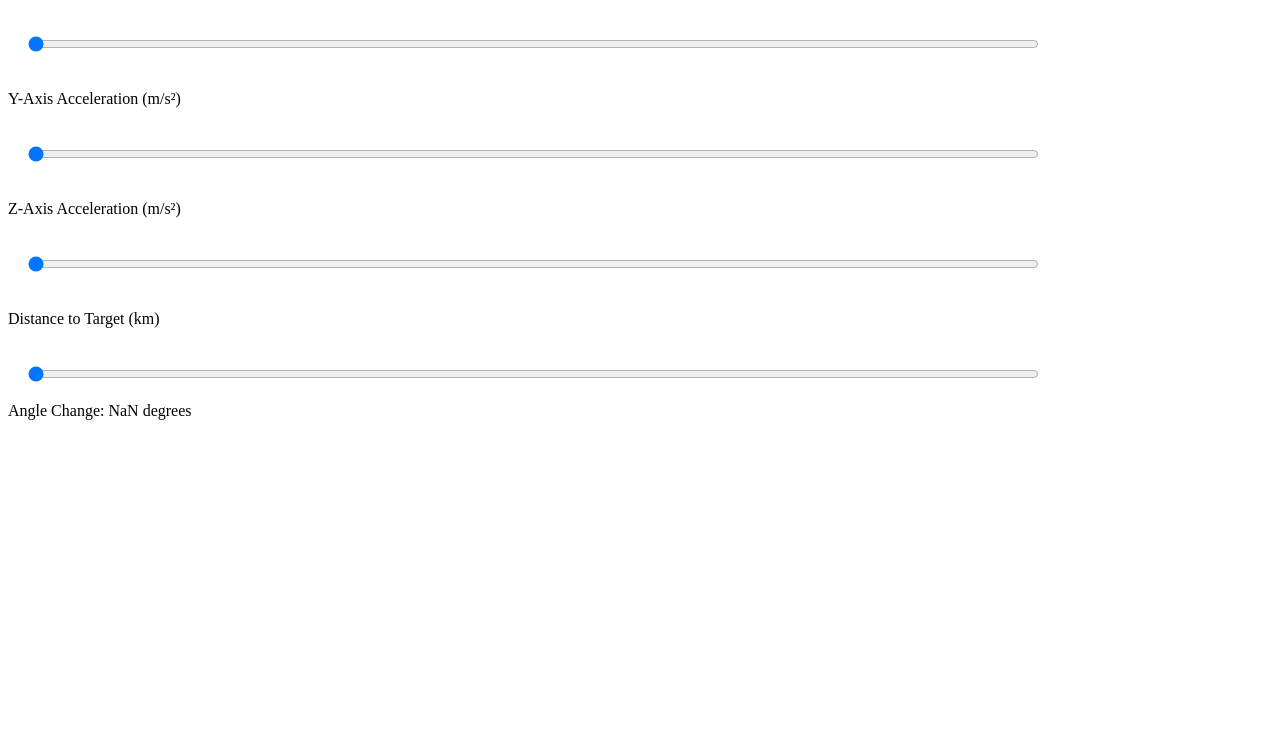
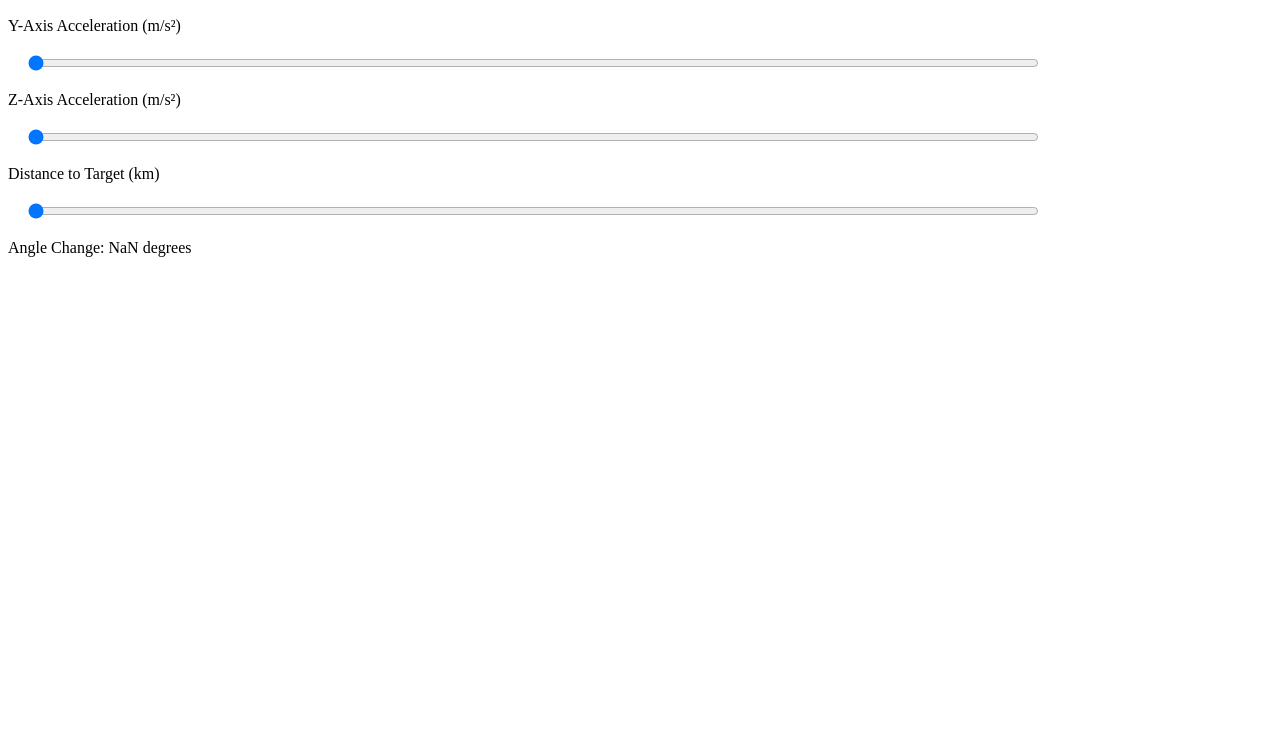
Before and after one commit to Akansha2004pandey/starlink, a plain HTML site: page index.html in a window 1280 px wide. Shown: the part 65-800 px from the top of the page. Drawn offline with Linux system fonts and the light colour scheme.

Commit message:
Update index.html

```diff
--- a/index.html
+++ b/index.html
@@ -13,28 +13,52 @@
     </style>
 </head>
 <body>
-    <h1>Angle Calculator</h1>
+    <label for="accelerationXSlider">X-Axis Acceleration (m/s²)</label>
+    <br>
+    <input type="range" min="0" max="100" step="0.1" value="0" class="slider" id="accelerationXSlider">
+    <br>
+    <label for="accelerationYSlider">Y-Axis Acceleration (m/s²)</label>
+    <br>
+    <input type="range" min="0" max="100" step="0.1" value="0" class="slider" id="accelerationYSlider">
+    <br>
+    <label for="accelerationZSlider">Z-Axis Acceleration (m/s²)</label>
+    <br>
+    <input type="range" min="0" max="100" step="0.1" value="0" class="slider" id="accelerationZSlider">
+    <br>
+    <label for="distanceSlider">Distance to Target (km)</label>
+    <br>
+    <input type="range" min="0" max="100" step="0.1" value="0" class="slider" id="distanceSlider">
+    <div id="result"></div>
+    <script>
+       const accelerationXSlider = document.getElementById("accelerationXSlider");
+const accelerationYSlider = document.getElementById("accelerationYSlider");
+const accelerationZSlider = document.getElementById("accelerationZSlider");
+const distanceSlider = document.getElementById("distanceSlider");
+const resultElement = document.getElementById("result");
 
-    <label for="accelerationXSlider">X-Axis Acceleration (m/s²)</label>
-    <br><br>
-    <input type="range" min="0" max="100" step="0.1" value="0" class="slider" id="accelerationXSlider">
-    <br><br>
-    <label for="accelerationYSlider">Y-Axis Acceleration (m/s²)</label>
-    <br><br>
-    <input type="range" min="0" max="100" step="0.1" value="0" class="slider" id="accelerationYSlider">
-    <br><br>
-    <label for="accelerationZSlider">Z-Axis Acceleration (m/s²)</label>
-    <br><br>
-    <input type="range" min="0" max="100" step="0.1" value="0" class="slider" id="accelerationZSlider">
-    <br><br>
-    <label for="distanceSlider">Distance to Target (km)</label>
-    <br><br>
-    <input type="range" min="0" max="100" step="0.1" value="0" class="slider" id="distanceSlider">
+function calculateAngleChange() {
+    const accelerationX = parseFloat(accelerationXSlider.value);
+    const accelerationY = parseFloat(accelerationYSlider.value);
+    const accelerationZ = parseFloat(accelerationZSlider.value);
+    const distance = parseFloat(distanceSlider.value);
+    const accelerationMagnitude = Math.sqrt(
+        accelerationX * accelerationX +
+        accelerationY * accelerationY +
+        accelerationZ * accelerationZ
+    );
+    const angleChangeRad = Math.atan(accelerationMagnitude / 9.81);
+    const angleChangeDegrees = (angleChangeRad * 180) / Math.PI;
+    const horizontalAngleChangeRad = Math.atan(distance * 1000 / distance);
+    const horizontalAngleChangeDegrees = (horizontalAngleChangeRad * 180) / Math.PI;
+    const totalAngleChangeDegrees = angleChangeDegrees + horizontalAngleChangeDegrees;
 
-    <div id="result"></div>
-
-    <script src="script.js">
-
+    resultElement.textContent = `Angle Change: ${totalAngleChangeDegrees.toFixed(2)} degrees`;
+}
+accelerationXSlider.addEventListener("input", calculateAngleChange);
+accelerationYSlider.addEventListener("input", calculateAngleChange);
+accelerationZSlider.addEventListener("input", calculateAngleChange);
+distanceSlider.addEventListener("input", calculateAngleChange);
+calculateAngleChange();
     </script>
 </body>
 </html>
```
